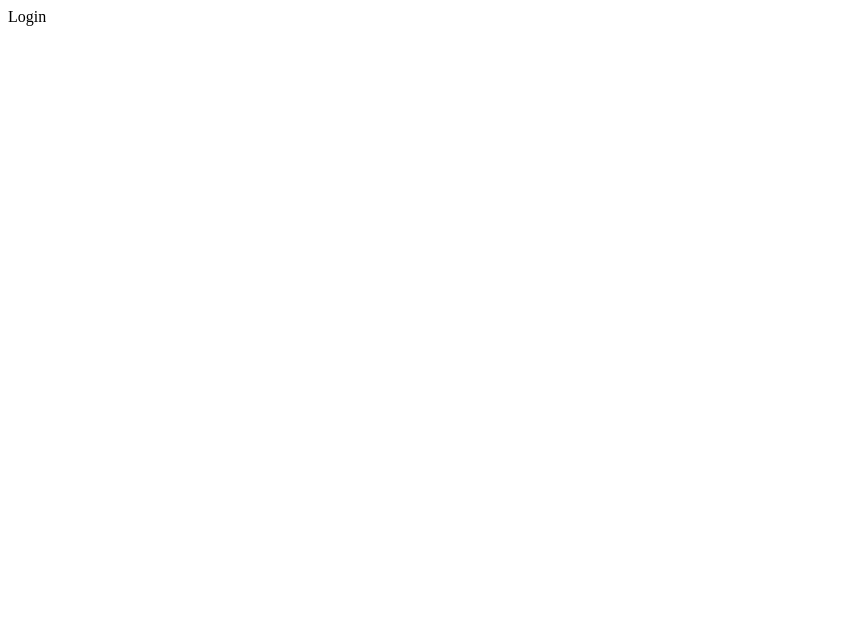
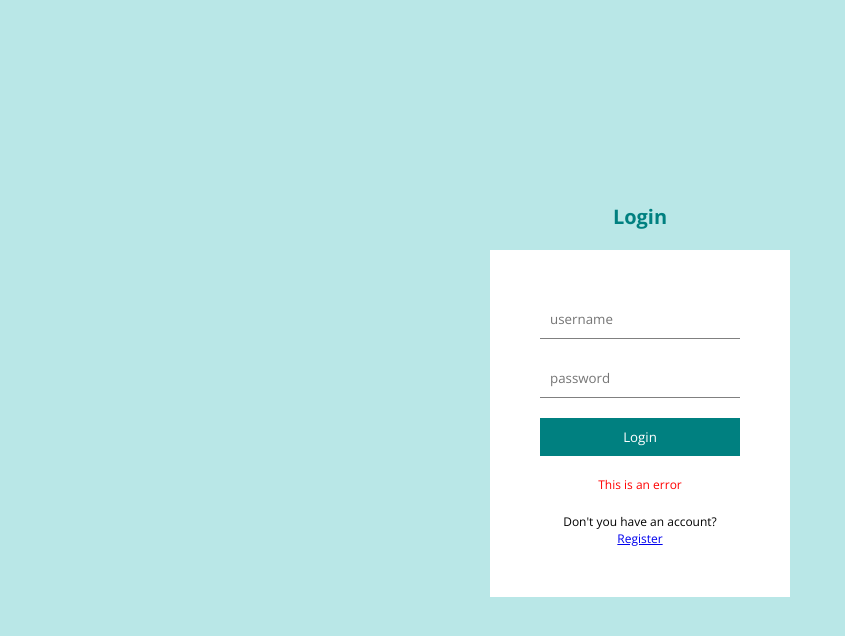
Before and after one commit to vladavoX/fullstack-blog-app, a React (Create React App) app in the folder client/: page /login in a window 1280 px wide. Shown: the top 636 px of the page, without its empty margins (0-845 px from the left). Built offline with nearby package versions, Linux system fonts and the light colour scheme.

Commit message:
Login and Register Components

```diff
--- a/client/package.json
+++ b/client/package.json
@@ -10,6 +10,7 @@
     "react-dom": "^18.2.0",
     "react-router-dom": "^6.4.2",
     "react-scripts": "5.0.1",
+    "sass": "^1.55.0",
     "web-vitals": "^2.1.4"
   },
   "scripts": {
--- a/client/public/index.html
+++ b/client/public/index.html
@@ -2,42 +2,25 @@
 <html lang="en">
   <head>
     <meta charset="utf-8" />
-    <link rel="icon" href="%PUBLIC_URL%/favicon.ico" />
     <meta name="viewport" content="width=device-width, initial-scale=1" />
-    <meta name="theme-color" content="#000000" />
     <meta
       name="description"
       content="Web site created using create-react-app"
     />
-    <link rel="apple-touch-icon" href="%PUBLIC_URL%/logo192.png" />
-    <!--
-      manifest.json provides metadata used when your web app is installed on a
-      user's mobile device or desktop. See https://developers.google.com/web/fundamentals/web-app-manifest/
-    -->
-    <link rel="manifest" href="%PUBLIC_URL%/manifest.json" />
-    <!--
-      Notice the use of %PUBLIC_URL% in the tags above.
-      It will be replaced with the URL of the `public` folder during the build.
-      Only files inside the `public` folder can be referenced from the HTML.
-
-      Unlike "/favicon.ico" or "favicon.ico", "%PUBLIC_URL%/favicon.ico" will
-      work correctly both with client-side routing and a non-root public URL.
-      Learn how to configure a non-root public URL by running `npm run build`.
-    -->
+    <link
+      href="https://fonts.googleapis.com/css2?family=Open+Sans:wght@300;400;500;600;700;800&display=swap"
+      rel="stylesheet"
+    />
+    <style>
+      * {
+        font-family: "Open Sans", sans-serif;
+        margin: 0;
+      }
+    </style>
     <title>React App</title>
   </head>
   <body>
     <noscript>You need to enable JavaScript to run this app.</noscript>
     <div id="root"></div>
-    <!--
-      This HTML file is a template.
-      If you open it directly in the browser, you will see an empty page.
-
-      You can add webfonts, meta tags, or analytics to this file.
-      The build step will place the bundled scripts into the <body> tag.
-
-      To begin the development, run `npm start` or `yarn start`.
-      To create a production bundle, use `npm run build` or `yarn build`.
-    -->
   </body>
 </html>
--- a/client/src/App.js
+++ b/client/src/App.js
@@ -12,6 +12,7 @@ import Write from './pages/Write'
 import Single from './pages/Single'
 import Navbar from './components/Navbar'
 import Footer from './components/Footer'
+import './styles.scss'
 
 const Layout = () => {
   return (
--- a/client/src/pages/Login.jsx
+++ b/client/src/pages/Login.jsx
@@ -1,8 +1,18 @@
 import React from 'react'
+import { Link } from 'react-router-dom'
 
 const Login = () => {
   return (
-    <div>Login</div>
+    <div className='auth'>
+      <h1>Login</h1>
+      <form action="">
+        <input required type="text" placeholder='username' />
+        <input required type="password" placeholder='password' />
+        <button>Login</button>
+        <p>This is an error</p>
+        <span>Don't you have an account? <Link to="/register">Register</Link></span>
+      </form>
+    </div>
   )
 }
 
--- a/client/src/pages/Register.jsx
+++ b/client/src/pages/Register.jsx
@@ -1,8 +1,19 @@
 import React from 'react'
+import { Link } from 'react-router-dom'
 
 const Register = () => {
   return (
-    <div>Register</div>
+    <div className='auth'>
+      <h1>Register</h1>
+      <form action="">
+        <input required type="text" placeholder='username' />
+        <input required type="email" placeholder='email' />
+        <input required type="password" placeholder='password' />
+        <button>Register</button>
+        <p>This is an error</p>
+        <span>Do you have an account? <Link to="/login">Login</Link></span>
+      </form>
+    </div>
   )
 }
 
--- /dev/null
+++ b/client/src/styles.scss
@@ -0,0 +1,56 @@
+$lightGreen: #b9e7e7;
+
+.app {
+  .container {
+
+    // LOGIN & REGISTER
+    .auth {
+      display: flex;
+      flex-direction: column;
+      align-items: center;
+      justify-content: center;
+      height: 100vh;
+      background-color: $lightGreen;
+
+      h1 {
+        font-size: 20px;
+        color: teal;
+        margin-bottom: 20px;
+      }
+
+      form {
+        display: flex;
+        flex-direction: column;
+        padding: 50px;
+        background-color: white;
+        width: 200px;
+        gap: 20px;
+
+        input {
+          padding: 10px;
+          border: none;
+          border-bottom: 1px solid gray;
+        }
+
+        button {
+          padding: 10px;
+          border: none;
+          background-color: teal;
+          color: white;
+          cursor: pointer;
+        }
+
+        p {
+          font-size: 12px;
+          color: red;
+          text-align: center;
+        }
+
+        span {
+          font-size: 12px;
+          text-align: center;
+        }
+      }
+    }
+  }
+}
```
Also changed, not shown: 1 other file (tests, documents, lock files or other folders).
